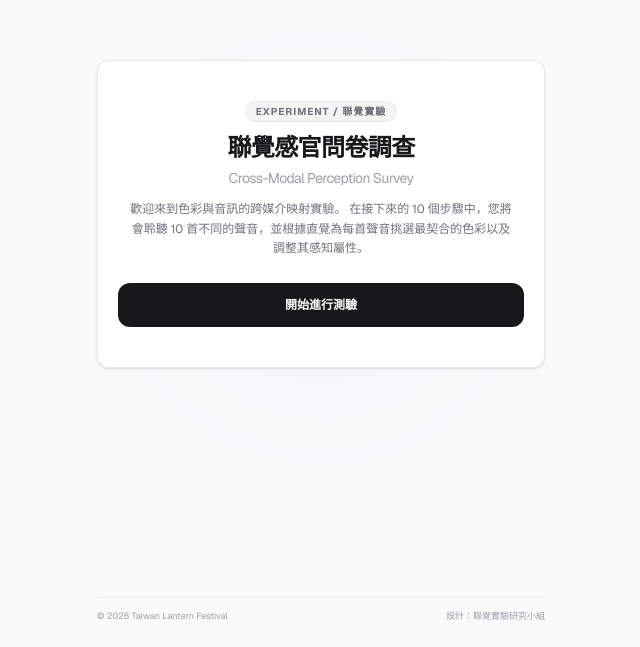
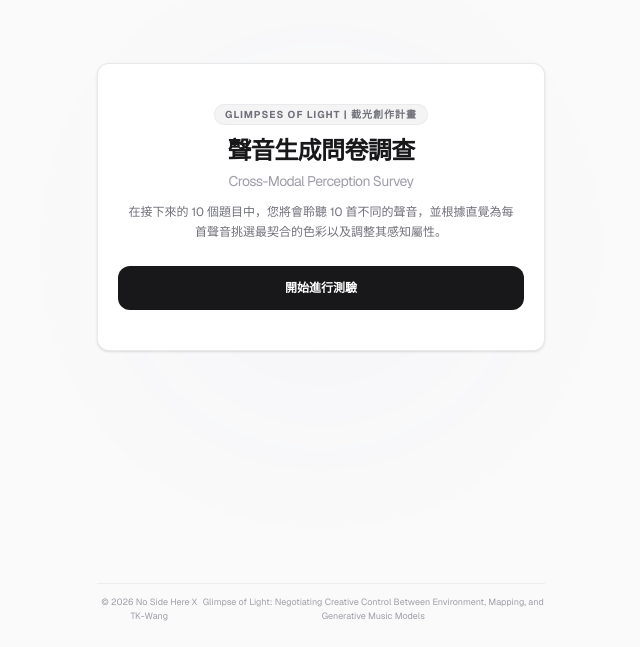
Before and after one commit to ChunRed/Light-Sound-Web, a Next.js app: page /survey in a window 1280 px wide. Shown: the part 153-800 px from the top of the page, without its empty margins (319-959 px from the left). Built offline with nearby package versions, Linux system fonts and the light colour scheme.

Commit message:
feat: update survey branding, rebrand color palette for Q05, and replace Q05 audio file

```diff
--- a/app/survey/page.tsx
+++ b/app/survey/page.tsx
@@ -130,17 +130,16 @@ export default function SurveyPage() {
         {step === 0 && (
           <div className="flex flex-col items-center justify-center text-center py-10 px-5 bg-white border border-zinc-200/80 rounded-xl shadow-sm max-w-md mx-auto my-auto animate-fade-in">
             <span className="text-[10px] uppercase tracking-widest text-zinc-500 font-bold mb-2.5 px-2.5 py-0.5 bg-zinc-100 rounded-full border border-zinc-200/60">
-              Experiment / 聯覺實驗
+              Glimpses of Light | 截光創作計畫
             </span>
             <h1 className="text-2xl font-bold tracking-tight mb-3 text-zinc-900">
-              聯覺感官問卷調查
+              聲音生成問卷調查
               <span className="block text-sm font-normal text-zinc-400 mt-1">
                 Cross-Modal Perception Survey
               </span>
             </h1>
             <p className="text-xs leading-relaxed text-zinc-500 mb-6 px-2">
-              歡迎來到色彩與音訊的跨媒介映射實驗。
-              在接下來的 10 個步驟中，您將會聆聽 10 首不同的聲音，並根據直覺為每首聲音挑選最契合的色彩以及調整其感知屬性。
+              在接下來的 10 個題目中，您將會聆聽 10 首不同的聲音，並根據直覺為每首聲音挑選最契合的色彩以及調整其感知屬性。
             </p>
             <button
               onClick={startSurvey}
@@ -217,11 +216,10 @@ export default function SurveyPage() {
                 <button
                   onClick={handleNext}
                   disabled={!selectedColorId}
-                  className={`flex items-center gap-1.5 py-2.5 px-4 font-semibold rounded-lg transition-all text-xs ${
-                    selectedColorId
-                      ? "bg-zinc-900 text-white active:scale-95 hover:bg-zinc-800 cursor-pointer shadow-sm"
-                      : "bg-zinc-100 text-zinc-400 cursor-not-allowed border border-zinc-200/60"
-                  }`}
+                  className={`flex items-center gap-1.5 py-2.5 px-4 font-semibold rounded-lg transition-all text-xs ${selectedColorId
+                    ? "bg-zinc-900 text-white active:scale-95 hover:bg-zinc-800 cursor-pointer shadow-sm"
+                    : "bg-zinc-100 text-zinc-400 cursor-not-allowed border border-zinc-200/60"
+                    }`}
                 >
                   {step === totalQuestions ? "完成並提交" : "下一題"}
                   <svg
@@ -254,8 +252,10 @@ export default function SurveyPage() {
 
       {/* Footer footer info */}
       <footer className="w-full max-w-md text-center text-[9px] text-zinc-400 mt-10 border-t border-zinc-200/60 pt-3 z-10 flex flex-row justify-between">
-        <span>© 2026 Taiwan Lantern Festival</span>
-        <span>設計：聯覺實驗研究小組</span>
+        <span>© 2026 No Side Here X TK-Wang</span>
+        <span>Glimpse of Light: Negotiating Creative Control
+          Between Environment, Mapping, and Generative
+          Music Models</span>
       </footer>
     </main>
   );
--- a/data/surveyQuestions.ts
+++ b/data/surveyQuestions.ts
@@ -66,10 +66,10 @@ export const surveyQuestions: SurveyQuestion[] = [
     audioUrl: '/sounds/Q05_llm_full.wav',
     title: '題目 05',
     colorOptions: [
-      { id: 'A', hex: '#A2A9A4', label: '鼠尾草灰' },
-      { id: 'B', hex: '#ADC0B5', label: '青灰綠' },
-      { id: 'C', hex: '#AFAAA0', label: '麻灰' },
-      { id: 'D', hex: '#D68C8C', label: '珊瑚粉' }
+      { id: 'A', hex: '#C6997E', label: '陶土粉' },
+      { id: 'B', hex: '#B88B70', label: '深赤陶' },
+      { id: 'C', hex: '#BCA89F', label: '暖灰褐' },
+      { id: 'D', hex: '#7A8C9E', label: '霧面藍' }
     ],
     targetColorId: 'A'
   },
```
Also changed, not shown: 1 other file (tests, documents, lock files or other folders).
